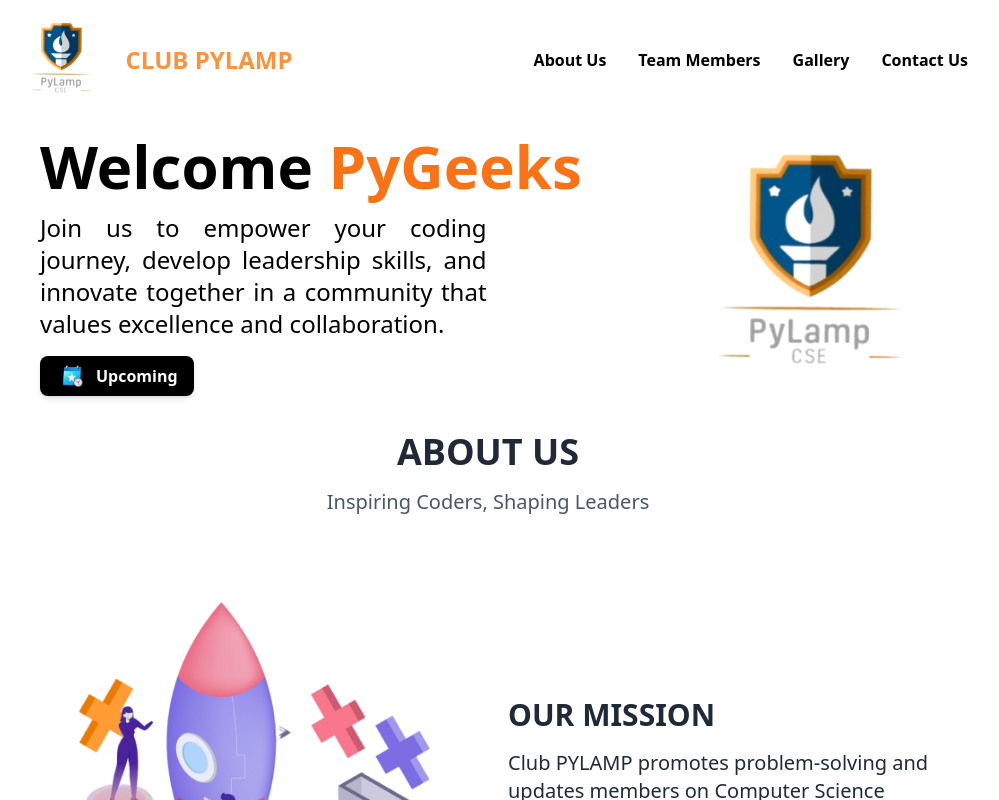
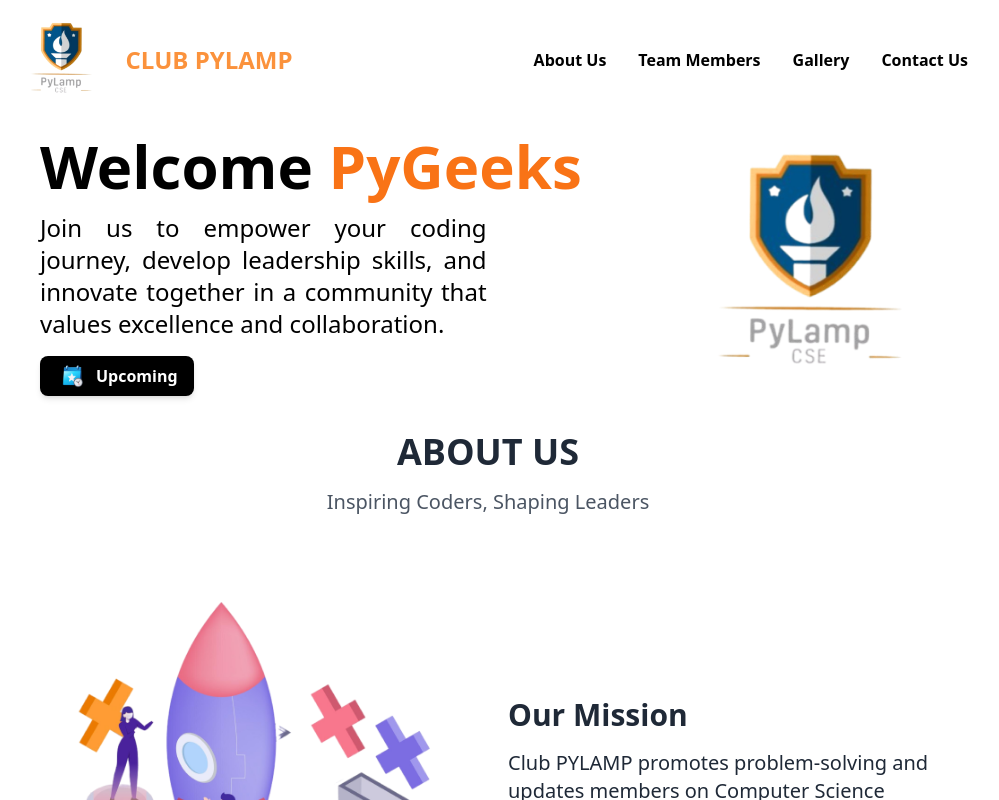
Before and after one commit to pylamp/club-website, a Next.js app in the folder pylamp/: page / in a window 1280 px wide. Shown: the top 800 px of the page, without its empty margins (152-1151 px from the left). Built offline with nearby package versions, Linux system fonts and the light colour scheme.

Commit message:
converted the section to component

```diff
--- /dev/null
+++ b/pylamp/src/app/components/text_img_compo.js
@@ -0,0 +1,24 @@
+import React from 'react';
+
+export default function TextImgCompo({ imgSrc, imgAlt, title, desc, imgPosition }) {
+    return (
+        <div className="flex justify-center p-5">
+            <div className="xl:w-3/4 w-full flex flex-col lg:flex-row justify-center lg:justify-between">
+                {imgPosition === 'left' && (
+                    <div className="md:w-1/2 self-center flex justify-center">
+                        <img src={imgSrc} alt={imgAlt} className="h-max-96" />
+                    </div>
+                )}
+                <div className="lg:w-1/2 self-center p-5">
+                    <h3 className="md:text-3xl text-xl font-bold mb-4">{title}</h3>
+                    <p className="md:text-xl text-lg font-normal text-left">{desc}</p>
+                </div>
+                {imgPosition === 'right' && (
+                    <div className="md:w-1/2 self-center flex justify-center">
+                        <img src={imgSrc} alt={imgAlt} className="h-max-96" />
+                    </div>
+                )}
+            </div>
+        </div>
+    );
+}
--- a/pylamp/src/app/page.js
+++ b/pylamp/src/app/page.js
@@ -1,4 +1,31 @@
+import TextImgCompo from "./components/text_img_compo";
+
 export default function HomePage() {
+  // List of data for TextImgCompo
+  const textImgData = [
+    {
+      imgSrc: "/rocket.png",
+      imgAlt: "rocket image",
+      title: "Our Mission",
+      desc: "Club PYLAMP promotes problem-solving and updates members on Computer Science trends, fostering close community and developing student leadership skills.",
+      imgPosition: "left",
+    },
+    {
+      imgSrc: "/group.png",
+      imgAlt: "group image",
+      title: "ENGAGING EVENTS",
+      desc: "Through workshops, hackathons, and competitions, we transform ideas into impactful solutions, providing hands-on experiences and opportunities to showcase talent and creativity.",
+      imgPosition: "right",
+    },
+    {
+      imgSrc: "/about.png",
+      imgAlt: "about image",
+      title: "INCLUSIVE COMMUNITY",
+      desc: "We value diversity and collaboration, creating a supportive environment where everyone can thrive. Our motto: Problem Solving Forever!",
+      imgPosition: "left",
+    },
+  ];
+
   return (
     <div>
       <div className="flex flex-col items-center justify-center w-full">
@@ -22,7 +49,9 @@
                 />
                 Upcoming
               </button>
-              <span><i className="ph-light ph-arrow-right text-4xl"></i></span>
+              <span>
+                <i className="ph-light ph-arrow-right text-4xl"></i>
+              </span>
             </div>
           </div>
           <img
@@ -41,63 +70,17 @@
           </p>
         </div>
 
-        <div className="flex justify-center p-5">
-          <div className="xl:w-3/4 w-full flex flex-col lg:flex-row justify-center lg:justify-between">
-            <div className="md:w-1/2 self-center flex justify-center">
-              <img
-                src="/rocket.png"
-                alt="Description of Image"
-                className="h-max-96"
+        {/* Map through textImgData to render TextImgCompo components */}
+        {textImgData.map((item, index) => (
+          <TextImgCompo
+            key={index}
+            imgSrc={item.imgSrc}
+            imgAlt={item.imgAlt}
+            title={item.title}
+            desc={item.desc}
+            imgPosition={item.imgPosition}
           />
-            </div>
-
-            <div className="lg:w-1/2 self-center p-5">
-              <h3 className="md:text-3xl text-xl font-bold mb-4">OUR MISSION</h3>
-              <p className="md:text-xl text-lg font-normal text-left">
-                Club PYLAMP promotes problem-solving and updates members on
-                Computer Science trends, fostering close community and developing
-                student leadership skills.
-              </p>
-            </div>
-          </div>
-        </div>
-
-        <div className="flex justify-center p-5">
-          <div className="xl:w-3/4 w-full flex flex-col lg:flex-row justify-center lg:justify-between">
-            <div className="lg:w-1/2 self-center p-5">
-              <h3 className="md:text-3xl text-xl font-bold mb-4">ENGAGING EVENTS</h3>
-              <p className="md:text-xl text-lg font-normal text-left">
-                Through workshops, hackathons, and competitions, we transform ideas
-                into impactful solutions, providing hands-on experiences and
-                opportunities to showcase talent and creativity.
-              </p>
-            </div>
-            <div className="md:w-1/2 self-center flex justify-center">
-              <img src="/group.png" alt="Description of Image" className="h-max-96"/>
-            </div>
-          </div>
-        </div>
-
-        <div className="flex justify-center p-5">
-          <div className="xl:w-3/4 w-full flex flex-col lg:flex-row justify-center lg:justify-between">
-            <div className="md:w-1/2 self-center flex justify-center">
-              <img
-                src="/about.png"
-                alt="Description of Image"
-                className="h-max-96"
-              />
-            </div>
-
-          <div className="lg:w-1/2 self-center p-5">
-            <h3 className="md:text-3xl text-xl font-bold mb-4">INCLUSIVE COMMUNITY</h3>
-            <p className="md:text-xl text-lg font-normal text-left">
-              We value diversity and collaboration, creating a supportive
-              environment where everyone can thrive. Our motto: Problem Solving
-              Forever!
-            </p>
-          </div>
-        </div>
-        </div>
+        ))}
       </section>
     </div>
   );
```
Lines whose indentation alone changed are shown as unchanged.
